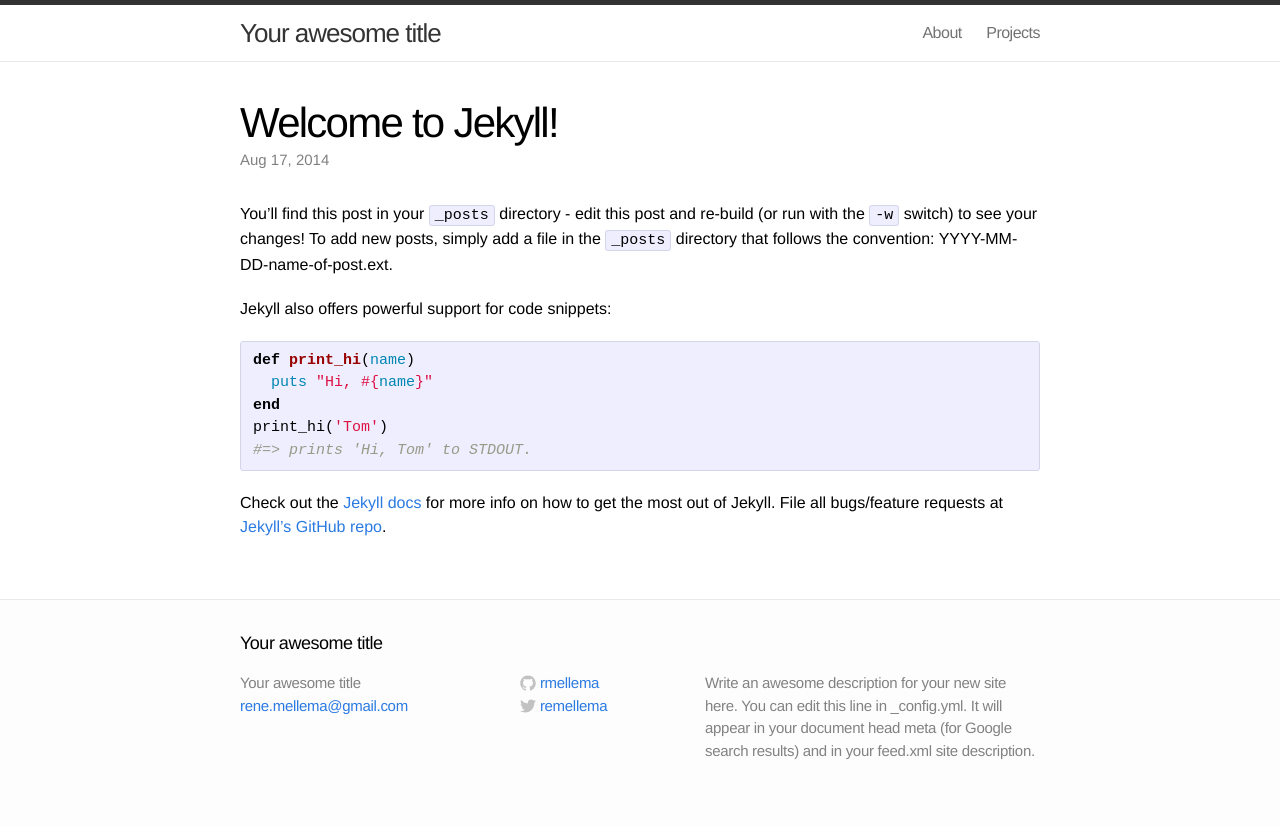
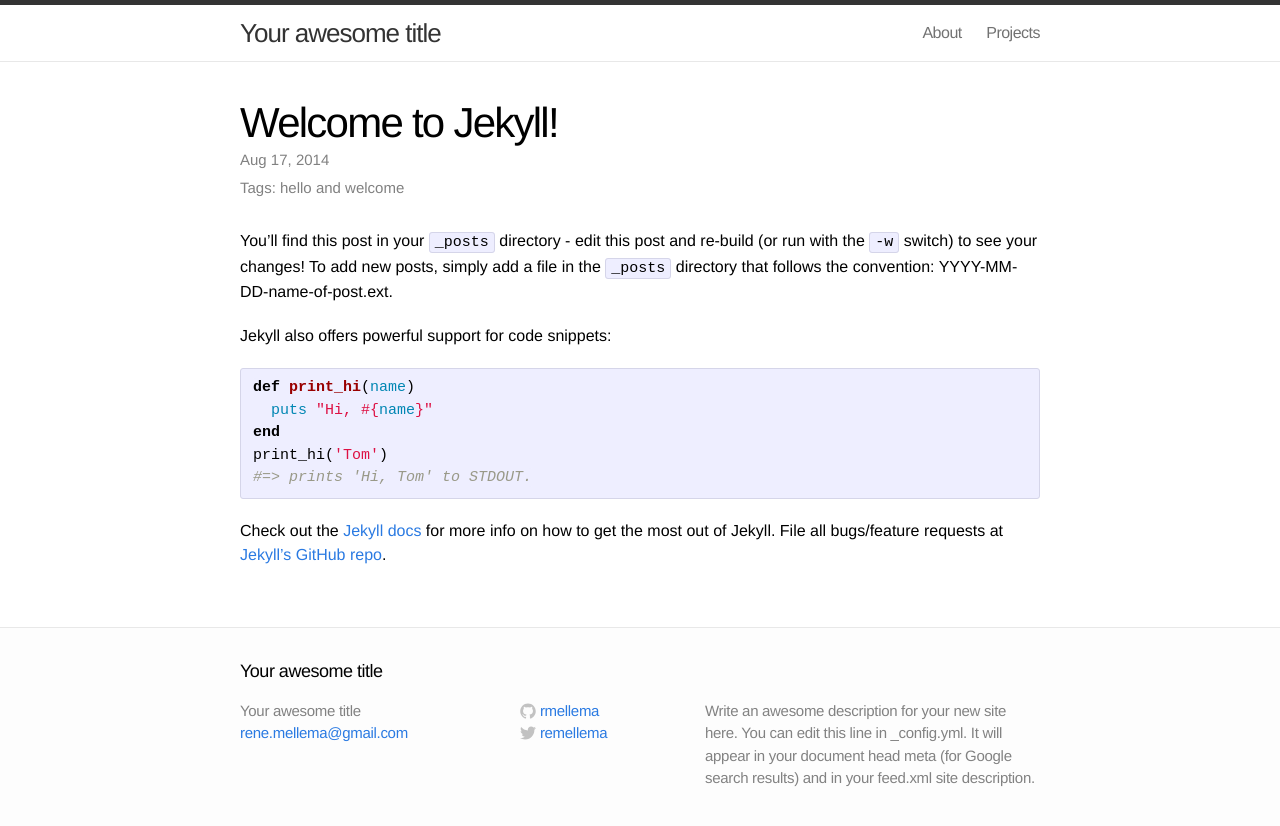
Before and after one commit to rmellema/rmellema.github.io, a Jekyll site: the page built from _posts/2014-08-17-welcome-to-jekyll.markdown, in a window 1280 px wide. Shown: the top 826 px of the page. Built offline with Jekyll 4.4.1, drawn with Linux system fonts in a browser that asks for light colours.

Commit message:
Added a tags to blog posts

```diff
--- a/_layouts/post.html
+++ b/_layouts/post.html
@@ -6,6 +6,7 @@
   <header class="post-header">
     <h1>{{ page.title }}</h1>
     <p class="meta">{{ page.date | date: "%b %-d, %Y" }}{% if page.author %} • {{ page.author }}{% endif %}{% if page.meta %} • {{ page.meta }}{% endif %}</p>
+    <p class="meta">{% if page.tags %}Tags: {{ page.tags | sort | array_to_sentence_string }}{% endif %}</p>
   </header>
 
   <article class="post-content">
--- a/_posts/2014-08-17-welcome-to-jekyll.markdown
+++ b/_posts/2014-08-17-welcome-to-jekyll.markdown
@@ -2,6 +2,7 @@
 title:  "Welcome to Jekyll!"
 date:   2014-08-17 14:46:21
 categories: jekyll update
+tags: welcome hello
 ---
 
 You'll find this post in your `_posts` directory - edit this post and re-build (or run with the `-w` switch) to see your changes!
```
